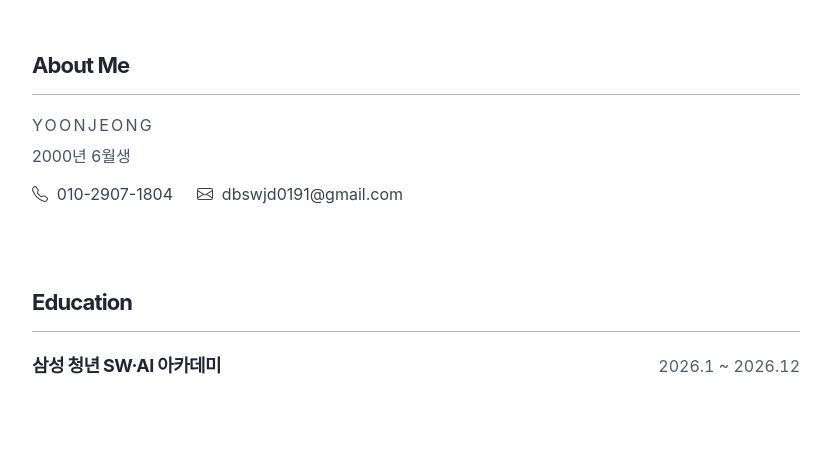
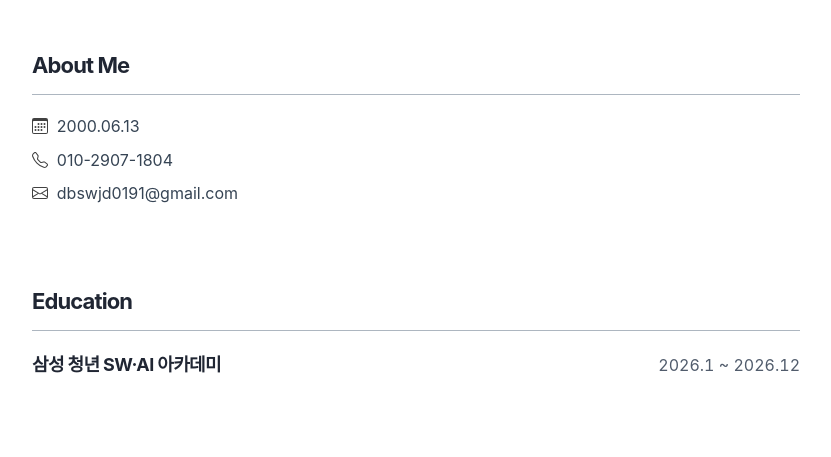
Before and after one commit to dbswjd0191a/dbswjd0191a.github.io, a plain HTML site: page index.html in a window 1280 px wide. Shown: the part 215-672 px from the top of the page, without its empty margins (224-1055 px from the left). Drawn offline with Linux system fonts and the light colour scheme.

Commit message:
style: align profile details in three rows

```diff
--- a/index.html
+++ b/index.html
@@ -5,7 +5,7 @@
   <meta name="viewport" content="width=device-width, initial-scale=1">
   <meta name="color-scheme" content="only light">
   <title>윤정 · 포트폴리오</title>
-  <link rel="stylesheet" href="./profile.css?v=5">
+  <link rel="stylesheet" href="./profile.css?v=6">
 </head>
 <body>
   <main>
@@ -14,8 +14,10 @@
     </header>
     <section aria-labelledby="about-me">
       <h2 id="about-me" lang="en">About Me</h2>
-      <p class="english-name" lang="en">YOONJEONG</p>
-      <p class="birth"><time datetime="2000-06">2000년 6월생</time></p>
+      <p class="birth">
+        <img src="./assets/contact/calendar.svg" alt="생년월일" width="16" height="16">
+        <time datetime="2000-06-13">2000.06.13</time>
+      </p>
       <address class="contact">
         <a href="tel:+821029071804"><img src="./assets/contact/telephone.svg" alt="전화" width="16" height="16">010-2907-1804</a>
         <a href="mailto:dbswjd0191@gmail.com"><img src="./assets/contact/envelope.svg" alt="이메일" width="16" height="16">dbswjd0191@gmail.com</a>
--- a/profile.css
+++ b/profile.css
@@ -20,30 +20,24 @@ h1 {
   line-height: 1.1;
   letter-spacing: -.055em;
 }
-.english-name {
-  margin-top: 1.25rem;
-  color: #485466;
-  font-size: 1rem;
-  letter-spacing: .14em;
-}
-.birth { margin-top: .5rem; color: #485466; }
+.birth { margin-top: 1rem; }
 .contact {
-  display: flex;
-  flex-wrap: wrap;
-  gap: .25rem 1.5rem;
-  margin-top: .75rem;
+  display: grid;
+  justify-items: start;
+  gap: .25rem;
+  margin-top: .25rem;
   font-style: normal;
 }
-.contact a {
-  display: inline-flex;
+.birth, .contact a {
+  display: flex;
   align-items: center;
   gap: .55rem;
   padding-block: .3rem;
   color: #364454;
-  text-decoration: none;
 }
+.contact a { text-decoration: none; }
 .contact a:hover, .contact a:focus-visible { text-decoration: underline; text-underline-offset: .2em; }
-.contact img { opacity: .74; }
+.birth img, .contact img { flex: none; opacity: .74; }
 
 section { margin-top: clamp(2.75rem, 7vw, 5rem); }
 h2 {
```
Also changed, not shown: assets/contact/calendar.svg (added).
